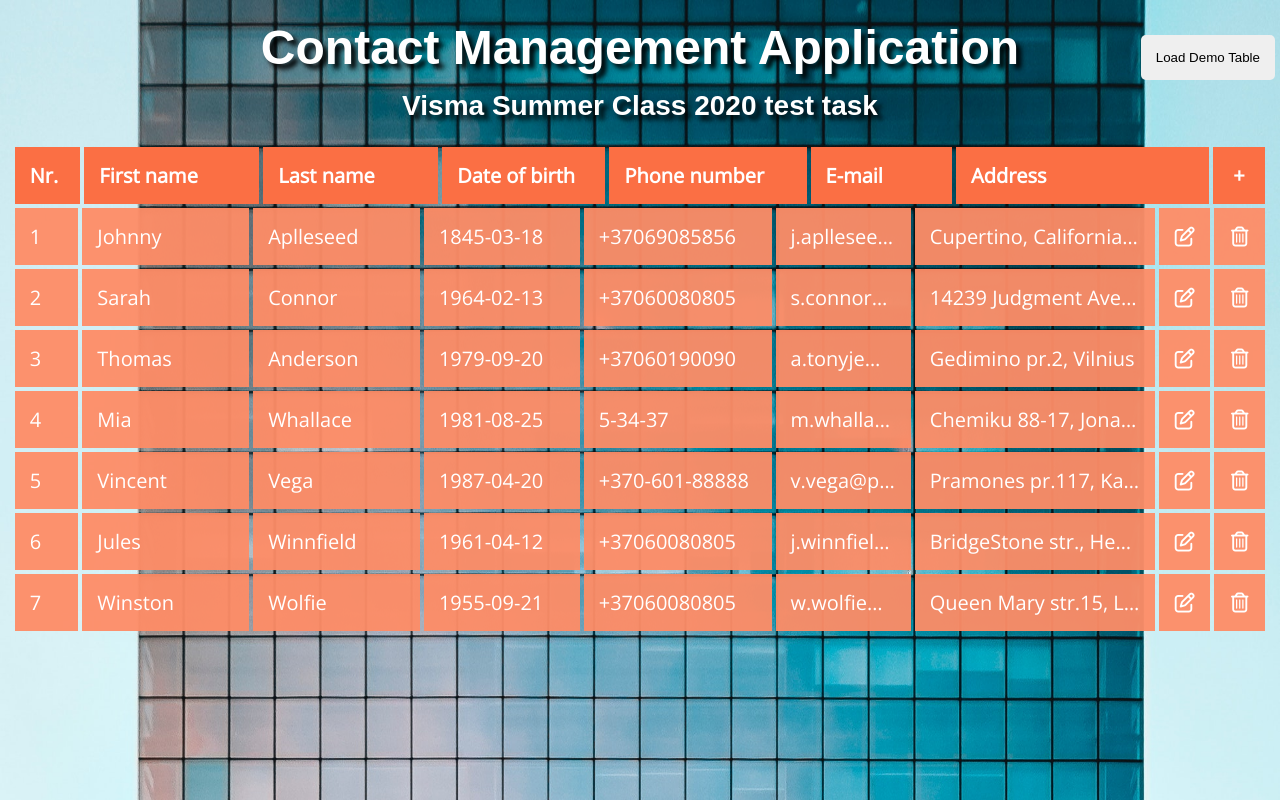
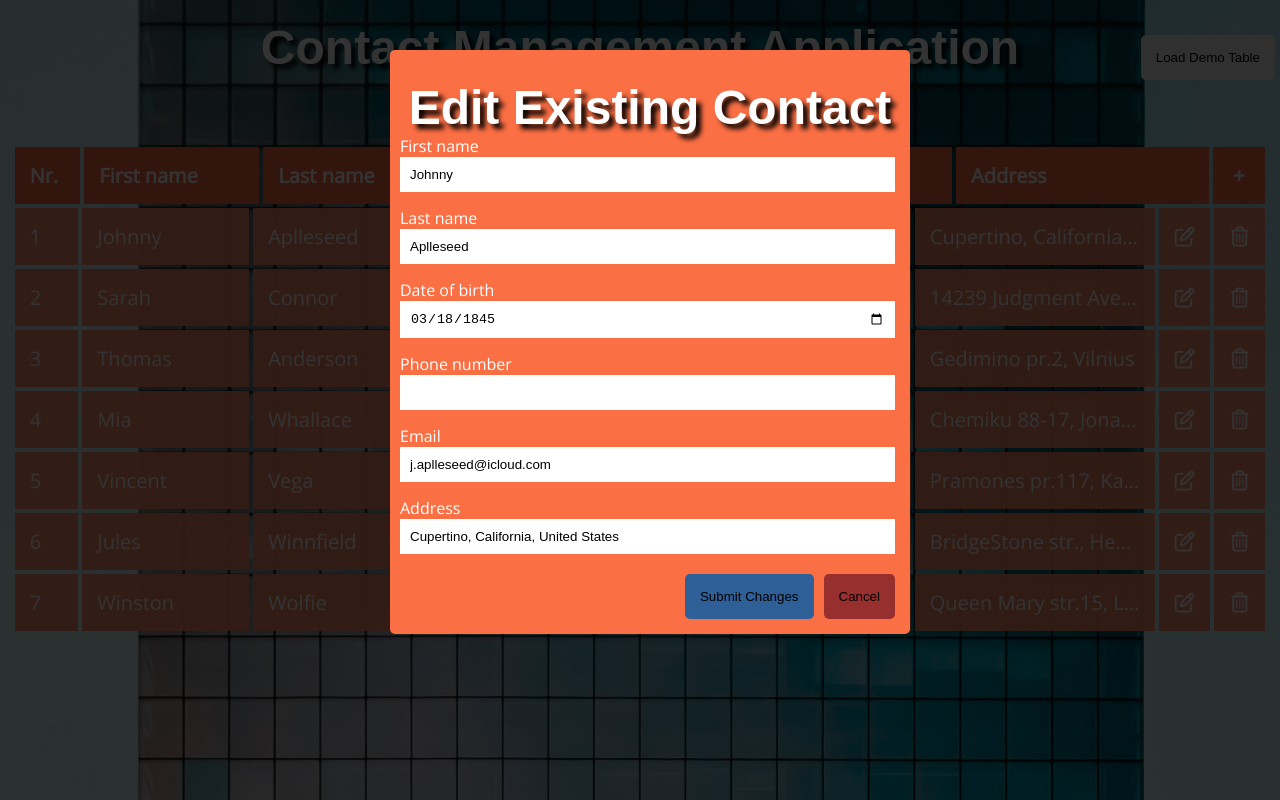
Before and after one commit to TonyJem/SPA-Contact-Manager, a plain HTML site: page index.html in a window 1280 px wide. Both pictures are taken after a click on the element 1184 px from the left and 236 px from the top of the page. Drawn offline with nearby package versions, Linux system fonts and the light colour scheme.

Commit message:
Add functionality to "Edit Contact" Button
Enables User to Edit existing contacts.

```diff
--- a/assets/scripts/script.js
+++ b/assets/scripts/script.js
@@ -2,6 +2,10 @@
 console.log("script.js file is connected.");
 
 const tableKey = 'cma-table-array';
+const editContactBtnName = 'Submit Changes';
+const addNewContactBtnName = 'Add to Contact List';
+
+let curentContactId;
 
 // "Load Demo Table" button:
 let loadDemoTableBtn = document.getElementById('loadDemoTableBtn');
@@ -145,6 +149,32 @@ function refreshTableContent() {
         newTableBody.appendChild(currentRow);
     }// Create Table rows and load Data from Array to collumns.
 
+    //* "Edit Contact" Button:
+    let editBtns = document.getElementsByClassName('cma-edit');
+    for (let i  = 0; i < editBtns.length; i++) {
+        editBtns[i].addEventListener('click', () => {
+            curentContactId = i;
+            let contactToEdit = cmaTableArray[curentContactId];
+            enableDisableContactModal('enable', 'editContact');
+
+            // Define variables for getting values:
+            let contactModalFirstName = document.getElementById('contactModalFirstName');
+            let contactModalLastName = document.getElementById('contactModalLastName');
+            let contactModalDateOfBirth = document.getElementById('contactModalDateOfBirth');
+            let contactModalPhone = document.getElementById('contactModalPhone');
+            let contactModalEmail = document.getElementById('contactModalEmail');
+            let contactModalAddress = document.getElementById('contactModalAddress');
+
+            // Get values from Modal input fields:
+            contactModalFirstName.value = contactToEdit.firstName;
+            contactModalLastName.value = contactToEdit.lastName;
+            contactModalDateOfBirth.value = contactToEdit.dateOfBirth;
+            contactModalPhone.value = contactToEdit.phone;
+            contactModalEmail.value = contactToEdit.email;
+            contactModalAddress.value = contactToEdit.address;
+        });
+    }//- "Edit Contact" Button.
+
     //* "Delete" Button:
     let deleteBtns = document.getElementsByClassName('cma-delete');
     for (let i  = 0; i < deleteBtns.length; i++) {
@@ -181,19 +211,32 @@ function deleteRowFromTable(rowNumber){
 // "Add New Contact Entry" Button:
 let addNewContactEntryBtn = document.getElementById('cmaAddNewContactEntry');
 addNewContactEntryBtn.addEventListener('click', () => {
-    enableDisableContactModal('enable');
+    enableDisableContactModal('enable','newContact');
 });
 
 //* Function to Enable or Disable Contact Modal:
-function enableDisableContactModal (option){
+function enableDisableContactModal (option, mode){
 
     // Define variables for each input field in Modal:
+    let contactModalHeading = document.getElementById('contactModalHeading');
     let contactModalFirstName = document.getElementById('contactModalFirstName');
     let contactModalLastName = document.getElementById('contactModalLastName');
     let contactModalDateOfBirth = document.getElementById('contactModalDateOfBirth');
     let contactModalPhone = document.getElementById('contactModalPhone');
     let contactModalEmail = document.getElementById('contactModalEmail');
     let contactModalAddress = document.getElementById('contactModalAddress');
+    let contactModalSubmitBtn = document.getElementById('contactModalSubmitBtn');
+
+    // Change Contact Modal Heading and "Submit" Button text:
+    if (mode =='newContact'){
+        contactModalHeading.innerHTML = "Add New Contact";
+        contactModalSubmitBtn.innerHTML = addNewContactBtnName;
+    }
+
+    if (mode =='editContact'){
+        contactModalHeading.innerHTML = "Edit Existing Contact";
+        contactModalSubmitBtn.innerHTML = editContactBtnName;
+    }
 
     // Reset all input field values:
     contactModalFirstName.value = "";
@@ -231,9 +274,8 @@ contactModalSubmitBtn.addEventListener('click', () => {
     let contactModalEmail = document.getElementById('contactModalEmail').value.trim();
     let contactModalAddress = document.getElementById('contactModalAddress').value.trim();
 
-    // Save new values to row collumns if esential fields are not empty:
-    if(contactModalFirstName !== "" && contactModalPhone !== "" && contactModalAddress !== "") {
-
+    // Save new values to New row collumns if it is New Contact:
+    if (contactModalSubmitBtn.innerHTML == addNewContactBtnName){
         cmaTableArray[cmaTableArray.length] = {
             'id': cmaTableArray.length + 1,
             'firstName': contactModalFirstName,
@@ -243,11 +285,25 @@ contactModalSubmitBtn.addEventListener('click', () => {
             'email': contactModalEmail,
             'address': contactModalAddress
         }
+    }
 
-        localStorage.setItem(tableKey, JSON.stringify(cmaTableArray));
-        enableDisableContactModal('disable');
-        refreshTableContent();
+    // Update values to Old row collumns if edting Existing Contact:
+    if (contactModalSubmitBtn.innerHTML == editContactBtnName){
+        cmaTableArray[curentContactId] = {
+            'id': curentContactId + 1,
+            'firstName': contactModalFirstName,
+            'lastName': contactModalLastName,
+            'dateOfBirth': contactModalDateOfBirth,
+            'phone': contactModalPhone,
+            'email': contactModalEmail,
+            'address': contactModalAddress
+        }
     }
+
+    localStorage.setItem(tableKey, JSON.stringify(cmaTableArray));
+    enableDisableContactModal('disable');
+    refreshTableContent();
+
 });//- Contact Modal "Submit" Button.
 
 //* Loading Table Array with data from localStorage Table's:
--- a/index.html
+++ b/index.html
@@ -35,12 +35,8 @@
 		<div class="disable-modal" id="backdrop"></div>
 		<div class="disable-modal" id="contactModal">
 
-			<!-- <h2>Add New or Edit Contact</h2> -->
-			<h1>Add New Contact</h1>
-<!--
-			<label for="newContactIdNum">Id Number</label>
-			<input type="text" id="newContactIdNum">
--->
+			<h1 id="contactModalHeading"> Add New Contact</h1>
+
 			<label for="contactModalFirstName">First name</label>
 			<input type="text" id="contactModalFirstName">
 
```
